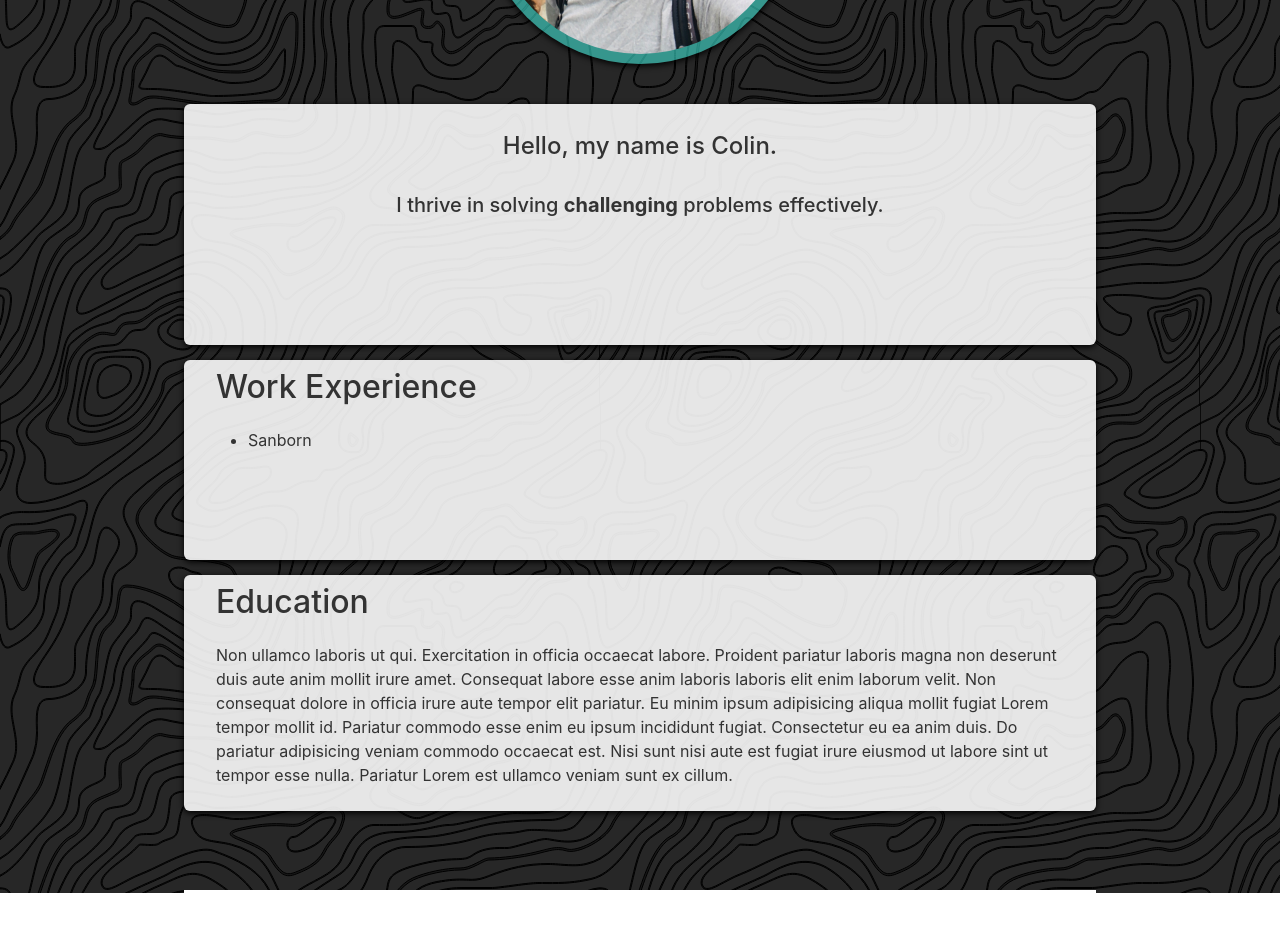
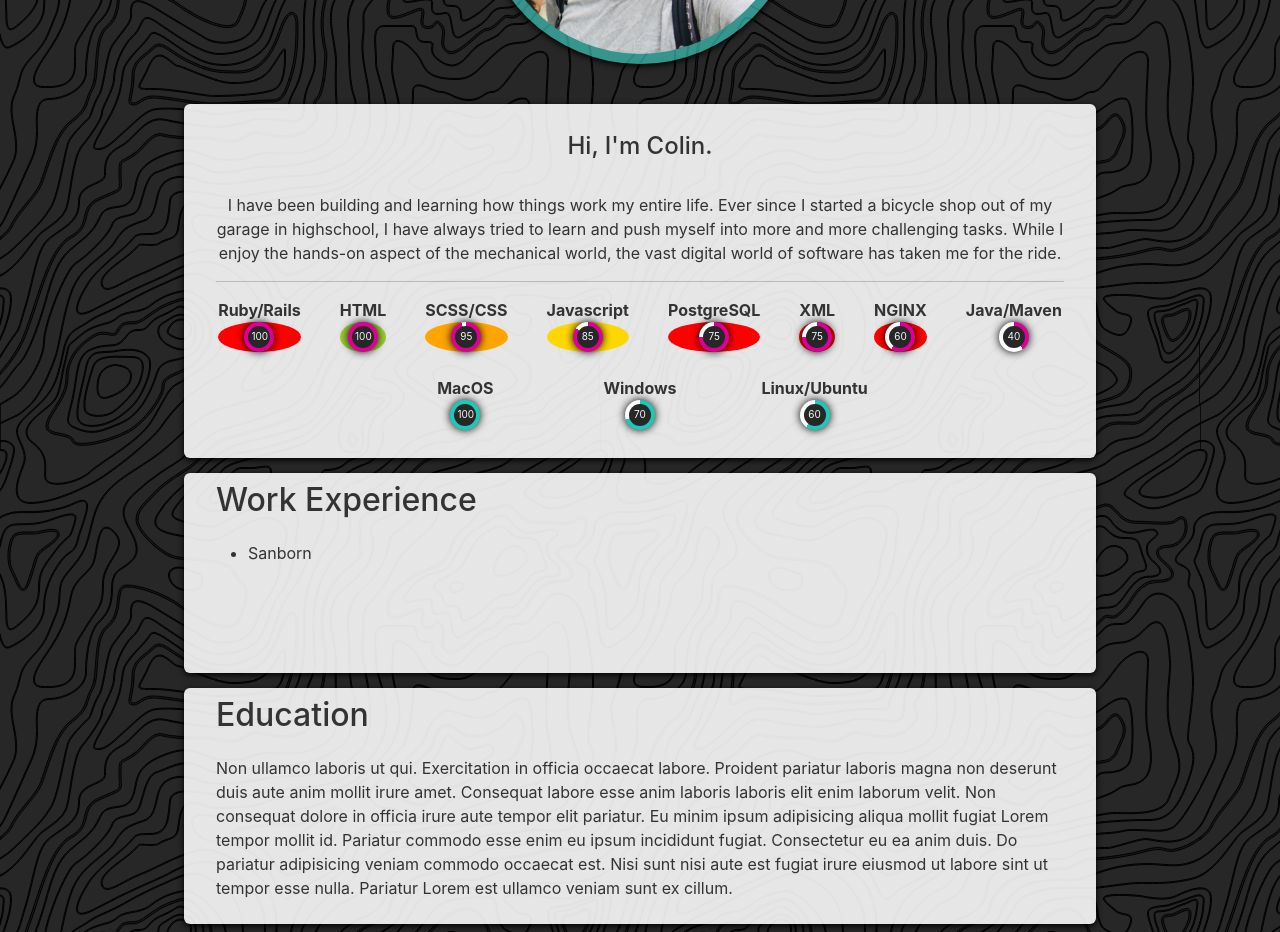
Before and after one commit to colintalex/portfolio-next, a Next.js app: page / in a window 1280 px wide. Shown: the part 1120-2052 px from the top of the page. Before the commit the page ends 2013 px from the top, so only its background shows below. Built offline with nearby package versions, Linux system fonts and the light colour scheme.

Commit message:
Moves charts to about me

```diff
--- a/components/about/about_me.js
+++ b/components/about/about_me.js
@@ -4,24 +4,79 @@ import styles from './about_me.module.css'
 import Card from "../card";
 
 export default function AboutMe (param) {
+    const langs = [
+      ["Ruby/Rails", "ruby", 100],
+      ["HTML", "html", 100],
+      ["SCSS/CSS", "css", 95],
+      ["Javascript", "js", 85],
+      ["PostgreSQL", "ruby", 75],
+      ["XML", "ruby", 75],
+      ["NGINX", "ruby", 60],
+      ["Java/Maven", "gsvr", 40],
+    ];
+
+    const opsystems = [
+      ["MacOS", "mac", 100],
+      ["Windows", "pc", 70],
+      ["Linux/Ubuntu", "lnx", 60],
+    ];
+
   return (
     <Card>
-      {/* <h2 className={styles.title}>About Me</h2> */}
       <div className={styles.about_main}>
-          <h4>Hello, my name is Colin. </h4>
+        <h4>Hi, I&apos;m Colin.</h4>
+        <br />
+        <p>
+          I have been building and learning how things work my entire life. Ever
+          since I started a bicycle shop out of my garage in highschool, I have
+          always tried to learn and push myself into more and more challenging
+          tasks. While I enjoy the hands-on aspect of the mechanical world, the
+          vast digital world of software has taken me for the ride.
+        </p>
+        <hr></hr>
+        <div style={{ width: "60%", margin: "auto" }}>
+          <ul className={styles.short_langs}>
+            {langs.map((lang, i) => (
+              <div className="container" key={lang[0]}>
+                <strong>{lang[0]}</strong>
+                <div className={styles.donut} id={lang[1]}>
+                  <div
+                    className={styles.donut_fill}
+                    style={{
+                      background: `conic-gradient(#dc0099 0deg ${
+                        lang[2] * 3.6
+                      }deg, #ffffff ${lang[2] * 3.6}deg 360deg)`,
+                    }}
+                  >
+                    <div className={styles.donut_hole}>{lang[2]}</div>
+                  </div>
+                </div>
+              </div>
+            ))}
+          </ul>
+        </div>
+        <div style={{ width: "60%", margin: "auto" }}>
           <br />
-          <h5>
-            I thrive in solving <strong>challenging</strong> problems effectively.
-          </h5>
-          <br />
-
-        <p className="p_content">
-          <br/>
-
-          <br />
-          <br />
-
-        </p>
+          <ul className={styles.short_langs}>
+            {opsystems.map((opsystem, i) => (
+              <div className="container">
+                <strong>{opsystem[0]}</strong>
+                <div className={styles.donut} id={opsystem[1]}>
+                  <div
+                    className={styles.donut_fill}
+                    style={{
+                      background: `conic-gradient(#1ac9b8 0deg ${
+                        opsystem[2] * 3.6
+                      }deg, #ffffff ${opsystem[2] * 3.6}deg 360deg)`,
+                    }}
+                  >
+                    <div className={styles.donut_hole}>{opsystem[2]}</div>
+                  </div>
+                </div>
+              </div>
+            ))}
+          </ul>
+        </div>
       </div>
     </Card>
   );
--- a/components/about/about_me.module.css
+++ b/components/about/about_me.module.css
@@ -1,7 +1,58 @@
 .about_main {
   margin-top: 20px;
+  margin-bottom: 20px;
 }
 
 .title {
   position: absolute;
 }
+
+.short_langs {
+  display: flex;
+  gap: 15px;
+  margin: 0;
+  padding: 0;
+  text-align: center;
+  justify-content: center;
+}
+
+.donut {
+  /* (A1) CIRCLE */
+  height: 30px;
+  border-radius: 50%;
+  display: flex;
+  align-items: center;
+  justify-content: center;
+
+  /* (A2) SEGMENTS */
+  /* background: conic-gradient(rgb(224, 224, 224) 0deg 360deg); */
+}
+
+.donut_fill {
+  width: 30px;
+  height: 30px;
+  border-radius: 50%;
+  display: flex;
+  align-items: center;
+  justify-content: center;
+  filter: drop-shadow(0px 0px 4px black);
+}
+
+.donut_hole {
+  width: 22px;
+  height: 22px;
+  border-radius: 50%;
+  background: #272727;
+  color: whitesmoke;
+  font-size: 10px;
+  padding: 3px;
+}
+
+
+.short_langs li {
+  display: inline;
+}
+
+.short_langs span {
+  color: black;
+}
```
